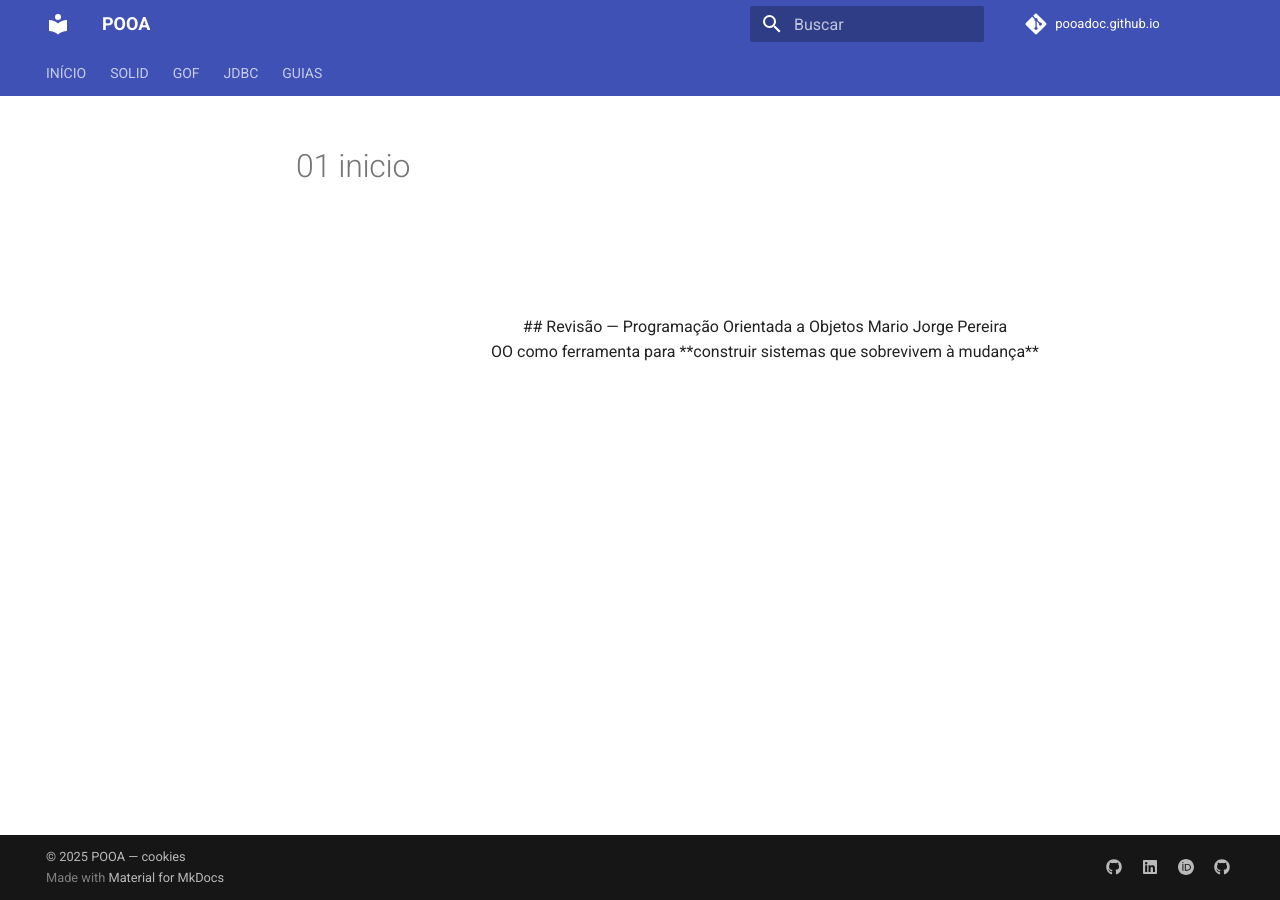
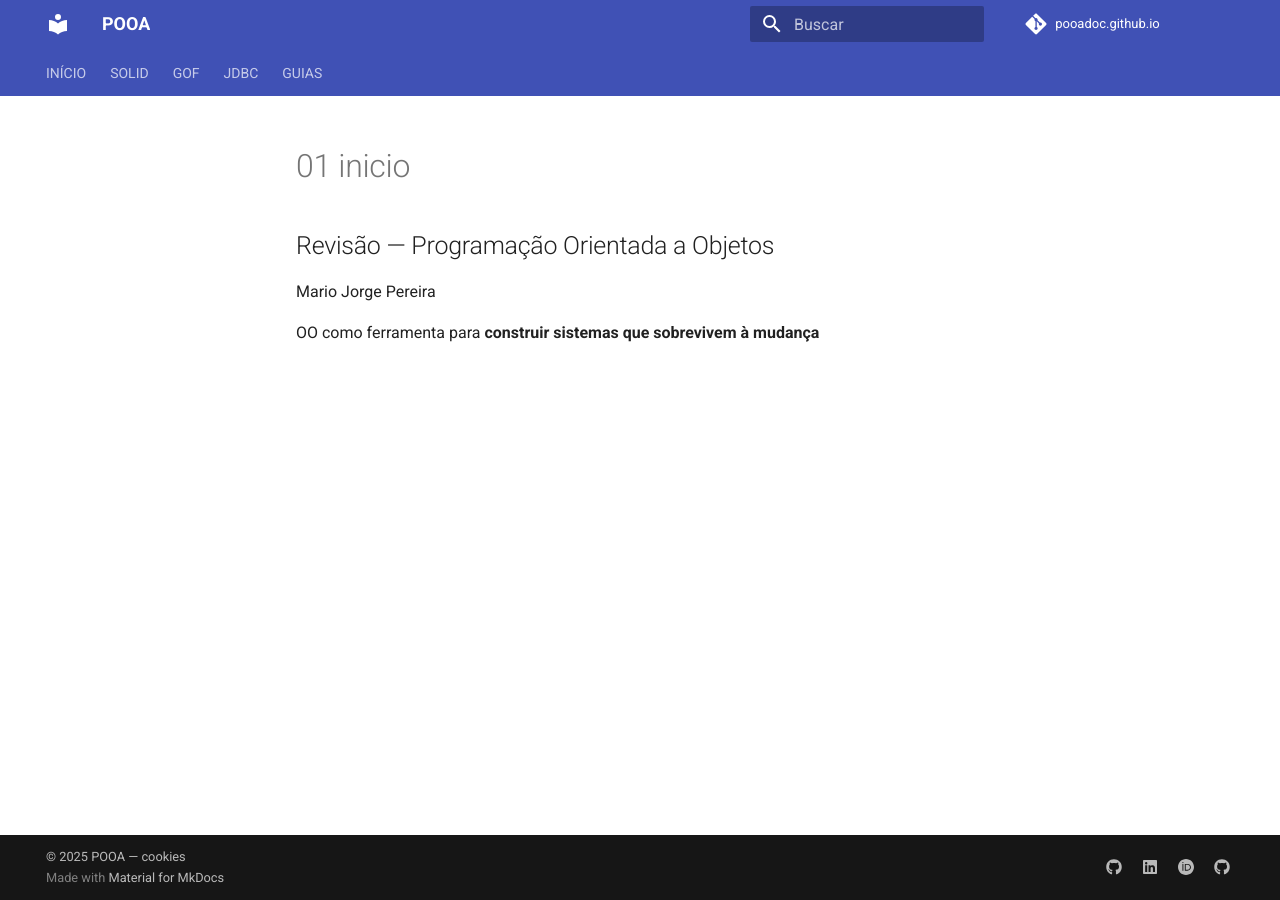
Before and after one commit to pooadoc/pooadoc.github.io, an MkDocs documentation site: the page built from docs/slides/aula01/01-inicio.md, in a window 1280 px wide. Built offline with MkDocs 1.6.1 and Material for MkDocs 9.7.7, drawn with Linux system fonts in a browser that asks for light colours; plug-ins that fetch from the network failed and are left out; comment, search, counter and statistics services are not loaded.

Commit message:
Clean up introduction formatting in aula01.md
Removed HTML tags and centered text from the introduction.

```diff
--- a/docs/slides/aula01/01-inicio.md
+++ b/docs/slides/aula01/01-inicio.md
@@ -1,10 +1,6 @@
-<div style="text-align:center; margin-top:14vh">
-
 ## Revisão — Programação Orientada a Objetos
 
 Mario Jorge Pereira
-<br>
+
 
 OO como ferramenta para **construir sistemas que sobrevivem à mudança**
-
-</div>
```
